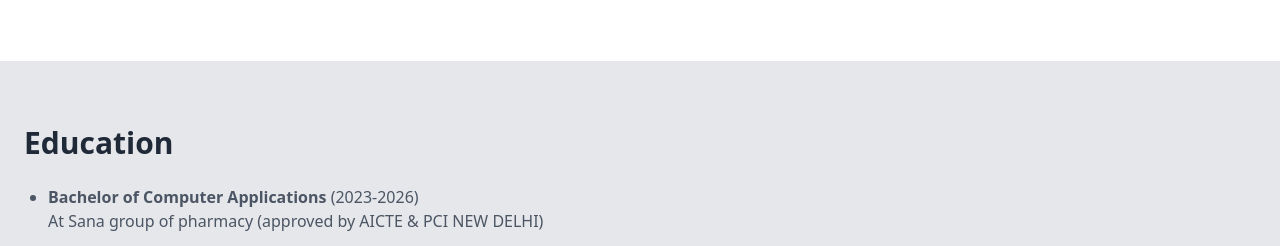
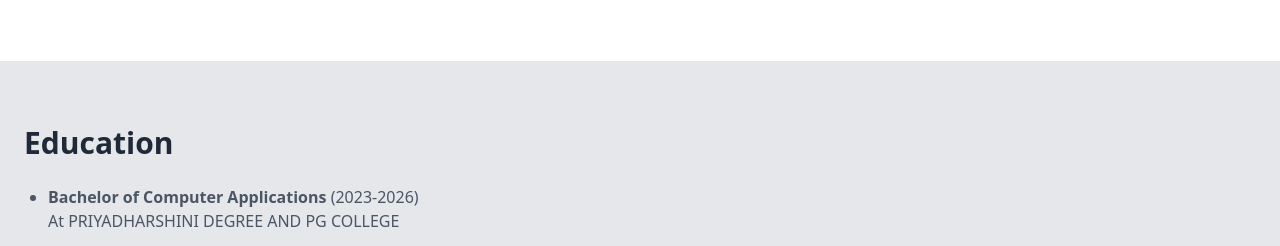
Before and after one commit to d-rakhi/portfolio, a plain HTML site: page index.html in a window 1280 px wide. Shown: the part 683-929 px from the top of the page. Drawn offline with nearby package versions, Linux system fonts and the light colour scheme.

Commit message:
Update index.html

```diff
--- a/index.html
+++ b/index.html
@@ -88,7 +88,7 @@
         <div class="container mx-auto px-6">
             <h2 class="text-3xl font-bold text-gray-800 mb-6">Education</h2>
             <ul class="list-disc pl-6 space-y-4 text-gray-600">
-                <li><strong>Bachelor of Computer Applications</strong> (2023-2026)<br>At Sana group of pharmacy (approved by AICTE & PCI NEW DELHI)</li>
+                <li><strong>Bachelor of Computer Applications</strong> (2023-2026)<br>At PRIYADHARSHINI DEGREE AND PG COLLEGE</li>
                 <li><strong>Intermediate (TSBIE) 10+2</strong> (2021-2023)<br>TSRJC ENKOOR</li>
                 <li><strong>CLASS 10TH</strong> (2020-2021)<br>NEW ERA HIGH SCHOOL, KHAMMAM (TS BSE)</li>
             </ul>
```
